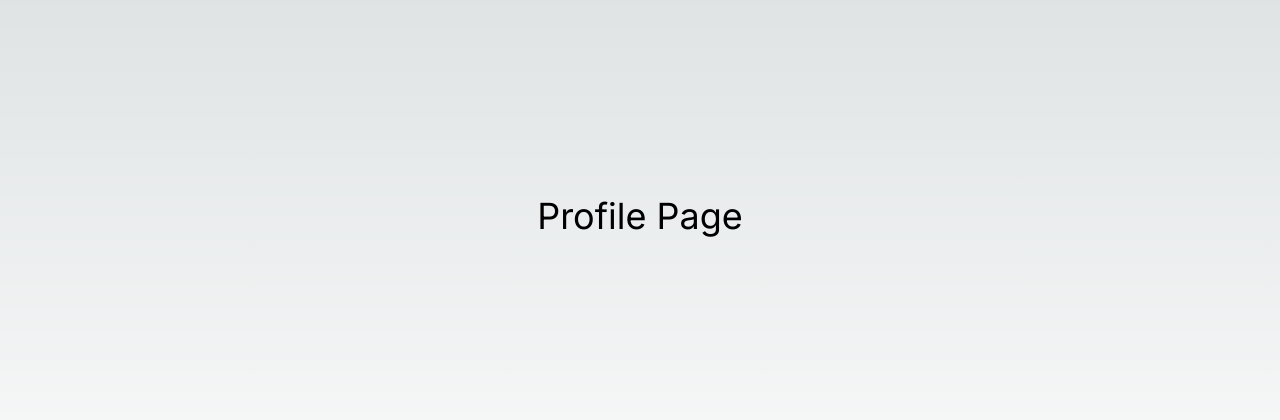
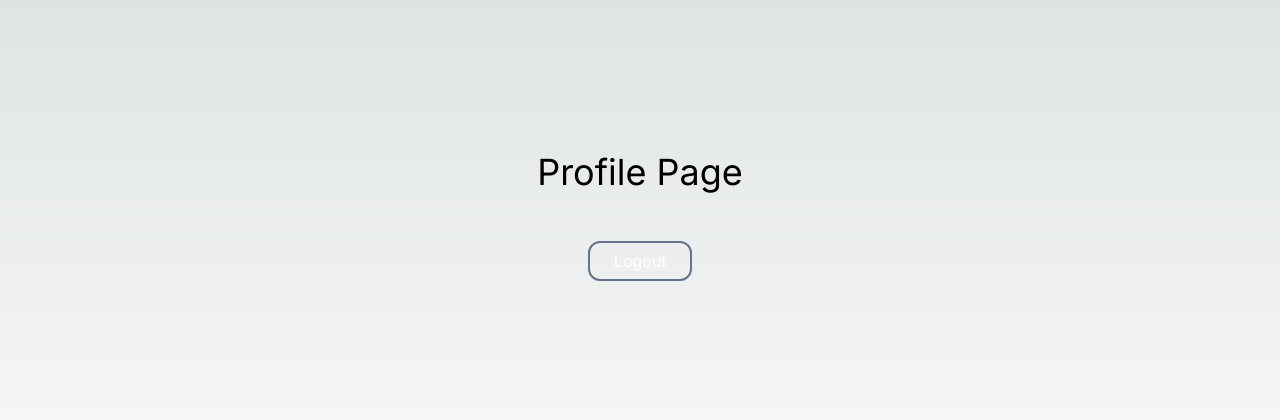
Before and after one commit to CodingAksh/First-Next-js-App, a Next.js app: page /profile in a window 1280 px wide. Shown: the part 184-604 px from the top of the page. Built offline with nearby package versions, Linux system fonts and the light colour scheme.

Commit message:
logout functionality added

```diff
--- /dev/null
+++ b/src/app/Api/Users/logout/route.ts
@@ -0,0 +1,16 @@
+import { NextResponse } from "next/server";
+
+export async function GET() {
+    try {
+        const response = NextResponse.json({
+            message: "Logout successfully",
+            success: true,
+        })
+
+        response.cookies.set("token", "", { httpOnly: true })
+
+        return response;
+    } catch (error: any) {
+        NextResponse.json({ error: error.message }, { status: 500 })
+    }
+}
--- a/src/app/profile/page.tsx
+++ b/src/app/profile/page.tsx
@@ -1,11 +1,33 @@
 "use client"
 
 import React from 'react'
+import axios from 'axios'
+// import Link from 'next/link'
+import toast from 'react-hot-toast'
+import { useRouter } from 'next/navigation'
+
 
 const userProfile = () => {
+
+  const router = useRouter()
+
+  const logout = async() =>{
+    try {
+      const response = await axios.get('/Api/Users/logout')
+      toast.success("logout successfully")
+      console.log(response.data)
+      router.push('/login')
+    } catch (error: any) {
+      toast.error(error.message)
+      console.log(error.message)
+    }
+  }
+
   return (
-    <div className='flex justify-center items-center min-h-screen '>
+    <div className='flex flex-col space-y-6 justify-center items-center min-h-screen '>
       <span className='text-4xl'>Profile Page</span>
+      <hr />
+      <button onClick={logout} className='px-6 py-1.5 rounded-xl border-2 border-slate-500 text-white text-md'>Logout</button>
     </div>
   )
 }
```
Also changed, not shown: 1 other file (tests, documents, lock files or other folders).
